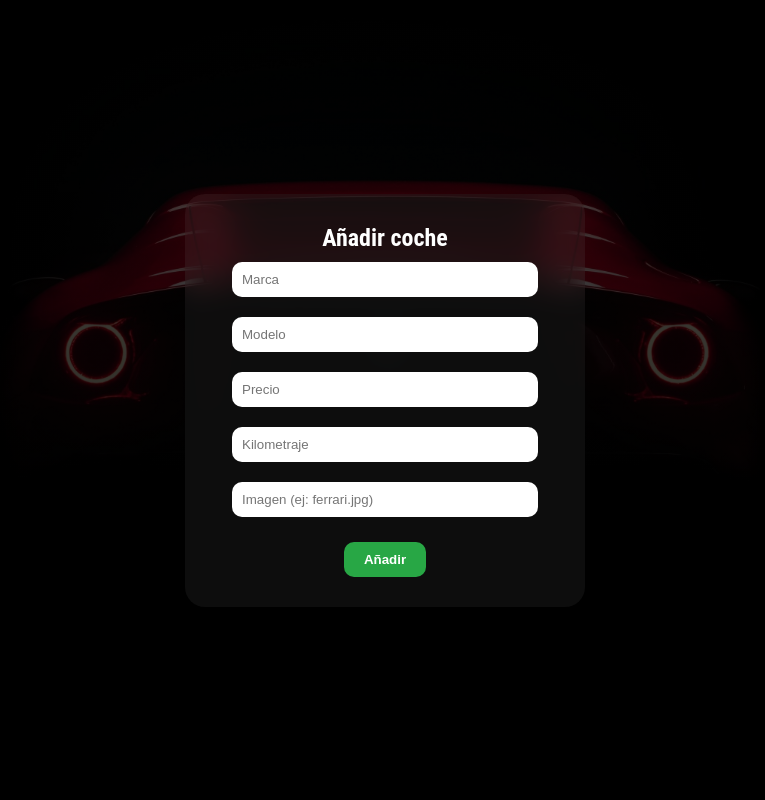
After one commit to ikerfernandezmolano/Anticongelantes, a Flask app: page /add_car in a window 1280 px wide. The commit adds this page. Shown: the whole page, without its empty margins (255-1020 px from the left). Run offline with Flask 3, Linux system fonts and the light colour scheme; parts of the project's set-up code (start-up, migrations or seed data) failed here and were passed over.

Commit message:
Interfaz Añadir coche y test Paula

```diff
--- a/app/__init__.py
+++ b/app/__init__.py
@@ -17,6 +17,7 @@ from app.controller.ui.ControladorVista import *
 from app.controller.ui.changelog_controller import changelog_blueprint
 from app.controller.ui.chatbot_controller import chatbot_blueprint
 
+from app.controller.ui.car_controller import car_blueprint
 
 def init_db():
     print("Iniciando la base de datos")
@@ -50,7 +51,6 @@ def create_app():
 
     app.register_blueprint(manage_users_blueprint(db))
 
-    # Funcionalidades Iker
     app.register_blueprint(home_blueprint())
     app.register_blueprint(registro_blueprint(db))
     app.register_blueprint(inicioSesion_blueprint(db))
@@ -59,7 +59,9 @@ def create_app():
     app.register_blueprint(modificarDatosAdmin_blueprint(db))
     app.register_blueprint(gestionUsuarios_blueprint(db))
 
+    #catalogo coches
     app.register_blueprint(catalogo_blueprint(db))
+    app.register_blueprint(car_blueprint(db))
 
     app.register_blueprint(equipos_blueprint(db))
     app.register_blueprint(pokemon_blueprint(db))
--- /dev/null
+++ b/app/controller/ui/car_controller.py
@@ -0,0 +1,31 @@
+from flask import Blueprint,session, render_template, request, redirect, url_for
+from app.controller.model.car_model import CarModel
+
+
+def car_blueprint(db):
+    bp = Blueprint("car", __name__)
+    model = CarModel(db)
+
+    # LISTAR COCHES (ya lo tienes parecido)
+    @bp.route("/catalogo")
+    def listar_coches():
+        coches = model.get_all()
+        return render_template("catalogo.html", coches=coches, usuario=session.get("usuario"))
+
+    # FORMULARIO
+    @bp.route("/add_car", methods=["GET", "POST"])
+    def add_car():
+        if request.method == "POST":
+            marca = request.form["marca"]
+            modelo = request.form["modelo"]
+            precio = request.form["precio"]
+            kilometraje = request.form["kilometraje"]
+            imagen = request.form["imagen"]
+
+            model.add_car(marca, modelo, precio, kilometraje, imagen)
+
+            return redirect(url_for("car.listar_coches"))
+
+        return render_template("add_car.html", usuario=session.get("usuario"))
+
+    return bp
--- a/app/static/home.css
+++ b/app/static/home.css
@@ -1,126 +1,139 @@
-/* RESET */
+/* 1. RESET Y BASE (Lo que ya teníais) */
 * {
     margin: 0;
     padding: 0;
     box-sizing: border-box;
 }
 
-/* BODY */
 body.background {
+    /* Mantenemos el centrado original para que la Home no se mueva */
     height: 100vh;
     display: flex;
     justify-content: center;
     align-items: center;
 
-    /* Fondo moderno con overlay */
     background:
         linear-gradient(rgba(0,0,0,0.7), rgba(0,0,0,0.9)),
         url("/static/fondo.jpg");
     background-size: cover;
     background-position: center;
+    background-attachment: fixed;
 
     font-family: 'Roboto Condensed', sans-serif;
 }
 
-/* CONTENEDOR */
+/* 2. EL TRUCO PARA EL CATÁLOGO:
+   Si existe la clase .main-wrapper (que solo está en el catálogo),
+   cambiamos el comportamiento del body para que permita scroll */
+body:has(.main-wrapper) {
+    height: auto;
+    display: block;
+}
+
+/* 3. CONTENEDOR DE LA HOME (Tal cual lo hizo tu compañero) */
 .Botones {
     text-align: center;
-
-    /* efecto glass */
     background: rgba(255, 255, 255, 0.05);
     backdrop-filter: blur(12px);
-
     padding: 60px 80px;
     border-radius: 20px;
-
     box-shadow: 0 20px 50px rgba(0,0,0,0.6);
-
     display: flex;
     flex-direction: column;
     align-items: center;
     gap: 25px;
-
     animation: fadeIn 1s ease;
 }
 
-/* TITULO */
-h1 {
-    font-size: 70px;
-    letter-spacing: 4px;
-    color: white;
-
-    text-shadow: 0 10px 25px rgba(0,0,0,0.8);
-}
-
-/* BOTONES BASE */
+/* 4. BOTONES (Medida original de 280px para la Home) */
 .btn {
     width: 280px;
     padding: 15px 0;
-
     border: none;
     border-radius: 12px;
-
     font-size: 22px;
     letter-spacing: 1px;
-
     cursor: pointer;
-
     transition: all 0.3s ease;
-
     position: relative;
     overflow: hidden;
+    font-weight: bold;
+    text-align: center;
+    text-decoration: none;
+    color: #222;
+    background: linear-gradient(135deg, #d9d9d9, #f2f2f2, #c0c0c0, #ffffff, #bfbfbf);
+    box-shadow: inset 0 2px 5px rgba(255,255,255,0.8), 0 10px 25px rgba(0,0,0,0.4);
 }
 
-/* BOTON PRINCIPAL */
-.btn:nth-child(2) {
-    background: linear-gradient(
-        135deg,
-        #d9d9d9 0%,
-        #f2f2f2 25%,
-        #c0c0c0 50%,
-        #ffffff 75%,
-        #bfbfbf 100%
-    );
-
-    color: #222;
-    box-shadow:
-        inset 0 2px 5px rgba(255,255,255,0.8),
-        inset 0 -3px 8px rgba(0,0,0,0.2),
-        0 10px 25px rgba(0,0,0,0.4);
+/* 5. EXCEPCIÓN: Botones dentro de las tarjetas del catálogo (Ancho completo) */
+.car-card .btn {
+    width: 100%;
+    font-size: 18px;
 }
 
-/* HOVER */
-.btn:nth-child(2):hover {
-    transform: translateY(-4px) scale(1.03);
-
-    background: linear-gradient(
-        135deg,
-        #ffffff,
-        #e6e6e6,
-        #bfbfbf,
-        #f5f5f5
-    );
-
-    box-shadow:
-        inset 0 3px 8px rgba(255,255,255,1),
-        inset 0 -4px 10px rgba(0,0,0,0.3),
-        0 15px 35px rgba(0,0,0,0.6);
+/* 6. ESTILOS ESPECÍFICOS DEL CATÁLOGO */
+.main-wrapper {
+    display: flex;
+    flex-direction: column;
+    align-items: center;
+    width: 100%;
+    min-height: 100vh;
+    padding-top: 100px;
+    padding-bottom: 50px;
 }
 
-/* BOTON SECUNDARIO */
-.btn:nth-child(3) {
-    background: transparent;
+.titulo-catalogo, h1 {
+    font-size: 70px;
     color: white;
-    border: 2px solid rgba(255,255,255,0.4);
+    letter-spacing: 4px;
+    text-shadow: 0 10px 25px rgba(0,0,0,0.8);
+    margin-bottom: 40px;
+    text-align: center;
+    text-transform: uppercase;
 }
 
-.btn:nth-child(3):hover {
-    background: rgba(255,255,255,0.1);
-    border-color: white;
-    transform: translateY(-4px);
+.catalogo-container {
+    display: flex;
+    flex-wrap: wrap;
+    justify-content: center;
+    gap: 30px;
+    width: 95%;
+    max-width: 1400px;
 }
 
-/* EFECTO BRILLO */
+.car-card {
+    background: rgba(255, 255, 255, 0.05);
+    backdrop-filter: blur(15px);
+    border: 1px solid rgba(255, 255, 255, 0.1);
+    border-radius: 25px;
+    padding: 25px;
+    width: 350px;
+    text-align: center;
+    color: white;
+    box-shadow: 0 15px 35px rgba(0,0,0,0.5);
+    transition: transform 0.3s ease;
+}
+
+.car-card:hover { transform: translateY(-10px); }
+
+.car-img {
+    width: 100%;
+    height: 200px;
+    object-fit: contain;
+    border-radius: 15px;
+    margin-bottom: 20px;
+}
+
+.nav-header {
+    position: fixed;
+    top: 20px;
+    right: 40px;
+    color: white;
+    z-index: 100;
+}
+
+/* EFECTO BRILLO Y ANIMACIONES */
+.btn:hover { transform: translateY(-4px) scale(1.03); }
 .btn::before {
     content: "";
     position: absolute;
@@ -131,19 +144,9 @@ h1 {
     background: linear-gradient(120deg, transparent, rgba(255,255,255,0.3), transparent);
     transition: 0.5s;
 }
+.btn:hover::before { left: 100%; }
 
-.btn:hover::before {
-    left: 100%;
+@keyframes fadeIn {
+    from { opacity: 0; transform: translateY(30px); }
+    to { opacity: 1; transform: translateY(0); }
 }
-
-/* ANIMACION ENTRADA */
-@keyframes fadeIn {
-    from {
-        opacity: 0;
-        transform: translateY(30px);
-    }
-    to {
-        opacity: 1;
-        transform: translateY(0);
-    }
-}
--- /dev/null
+++ b/app/templates/add_car.html
@@ -0,0 +1,58 @@
+<!DOCTYPE html>
+<html lang="es">
+<head>
+    <meta charset="UTF-8">
+    <title>Añadir coche</title>
+    <link rel="stylesheet" href="{{ url_for('static', filename='home.css') }}">
+
+    <style>
+        .form-container {
+            background: rgba(255,255,255,0.05);
+            backdrop-filter: blur(15px);
+            padding: 30px;
+            border-radius: 20px;
+            width: 400px;
+            margin: 100px auto;
+            color: white;
+            text-align: center;
+        }
+
+        input {
+            width: 90%;
+            padding: 10px;
+            margin: 10px 0;
+            border-radius: 10px;
+            border: none;
+        }
+
+        button {
+            margin-top: 15px;
+            padding: 10px 20px;
+            background: #28a745;
+            border: none;
+            border-radius: 10px;
+            color: white;
+            font-weight: bold;
+            cursor: pointer;
+        }
+    </style>
+</head>
+
+<body class="background">
+
+<div class="form-container">
+    <h2>Añadir coche</h2>
+
+    <form method="POST">
+        <input type="text" name="marca" placeholder="Marca" required>
+        <input type="text" name="modelo" placeholder="Modelo" required>
+        <input type="number" name="precio" placeholder="Precio" required>
+        <input type="number" name="kilometraje" placeholder="Kilometraje">
+        <input type="text" name="imagen" placeholder="Imagen (ej: ferrari.jpg)">
+
+        <button type="submit">Añadir</button>
+    </form>
+</div>
+
+</body>
+</html>
```
Also changed, not shown: app/controller/model/car_model.py (added, +12 -0 lines), app/templates/catalogo.html (+11 -3 lines), test/test_añadirCoche.py (added, +10 -0 lines), app/library.sqlite.
